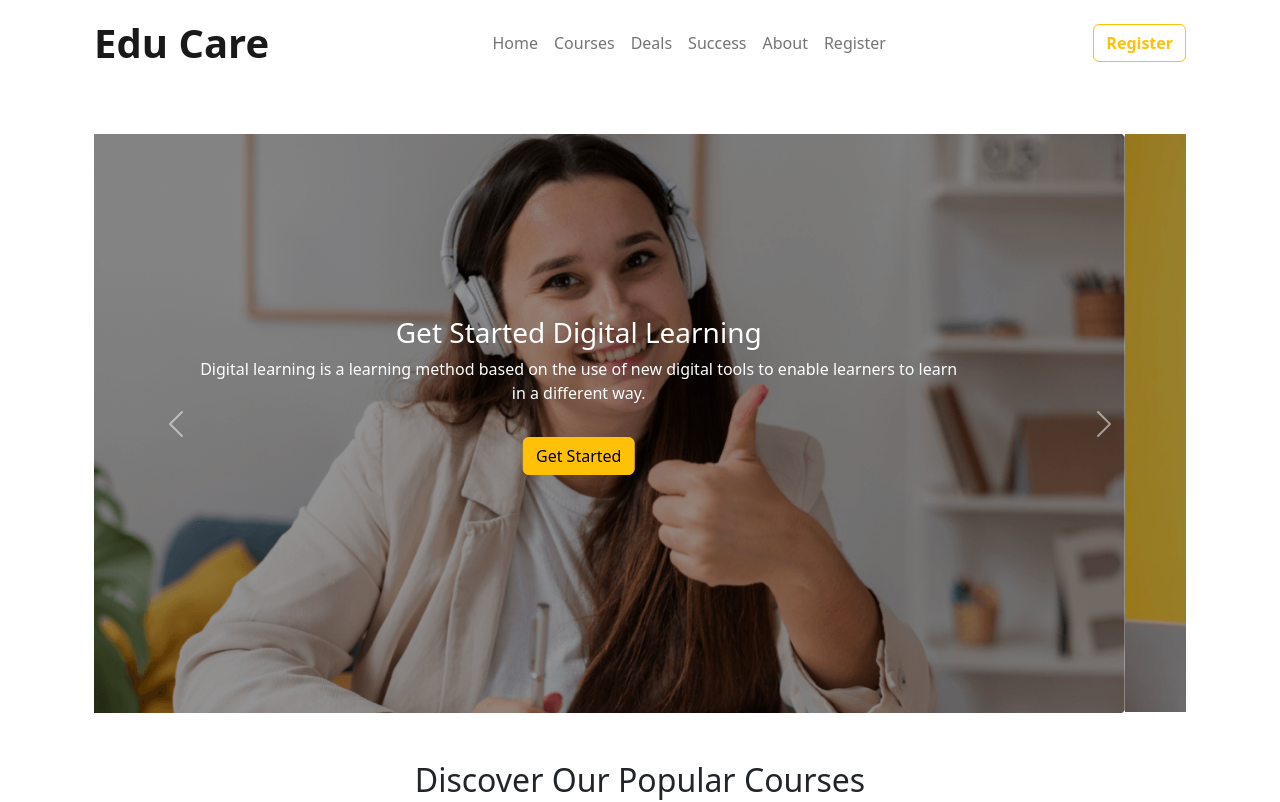
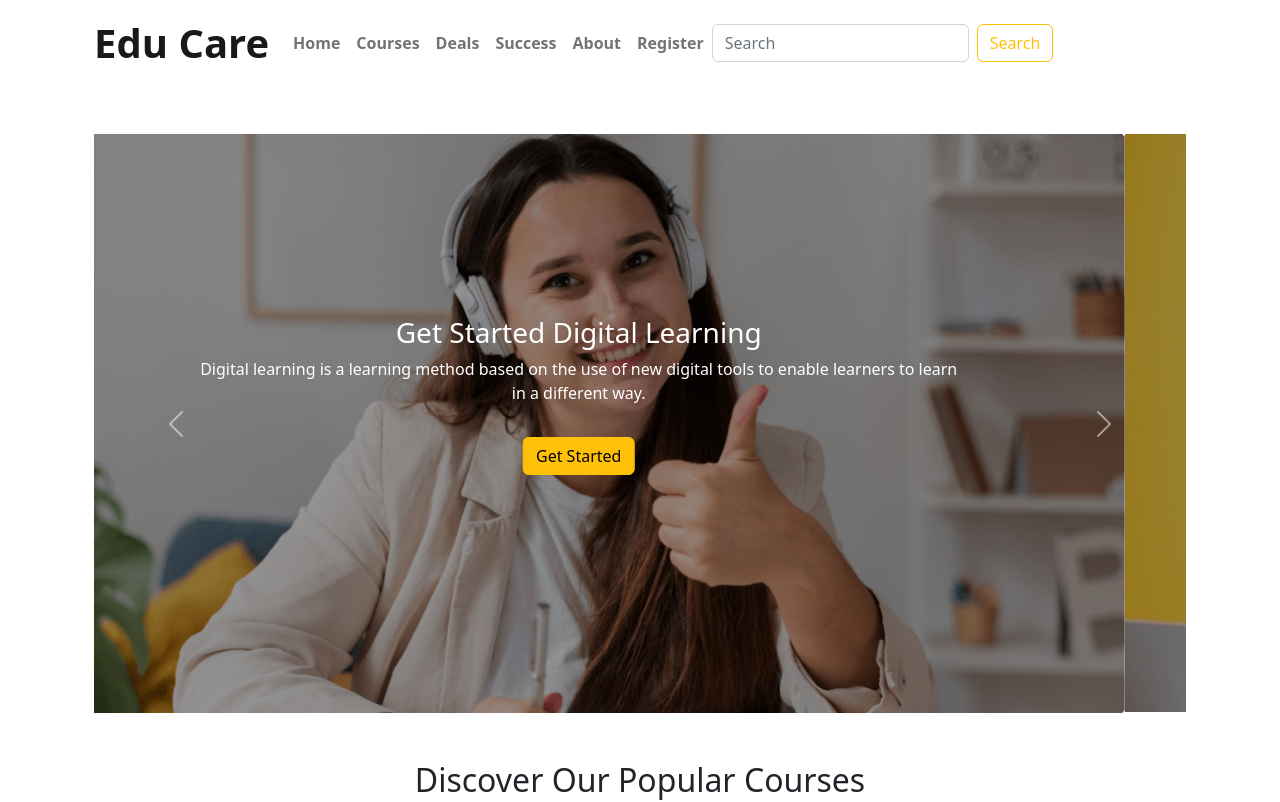
Before and after one commit to Sreemaye44/Edu-Care, a plain HTML site: page index.html in a window 1280 px wide. Shown: the top 802 px of the page. Drawn offline with nearby package versions, Linux system fonts and the light colour scheme.

Commit message:
navbar updated

```diff
--- a/index.html
+++ b/index.html
@@ -34,34 +34,31 @@
               <span class="navbar-toggler-icon"></span>
             </button>
 
-            <div class="collapse navbar-collapse  justify-content-center" id="navbarNavAltMarkup">
+            <div class="collapse navbar-collapse" id="navbarNavAltMarkup">
               <ul class="navbar-nav">
                 <li class="nav-item">
-                  <a class="nav-link" aria-current="page" href="#">Home</a>
+                  <a class="nav-link fw-bold" aria-current="page" href="#">Home</a>
                 </li>
                 <li class="nav-item">
-                  <a class="nav-link" href="#">Courses</a>
+                  <a class="nav-link fw-bold" href="#">Courses</a>
                 </li>
                 <li class="nav-item">
-                  <a class="nav-link" href="#">Deals</a>
+                  <a class="nav-link fw-bold" href="#">Deals</a>
                 </li>
                 <li class="nav-item">
-                  <a class="nav-link" href="#">Success</a>
+                  <a class="nav-link fw-bold" href="#">Success</a>
                 </li>
                 <li class="nav-item">
-                  <a class="nav-link" href="#">About</a>
+                  <a class="nav-link fw-bold" href="#">About</a>
                 </li>
                 <li class="nav-item">
-                  <a class="nav-link" href="#">Register</a>
+                  <a class="nav-link fw-bold" href="#">Register</a>
                 </li>
               </ul>
-
-            </div>
-          <div class="d-sm-none d-md-block d-lg-block">
-            <button type="button" class="btn btn-outline-warning fw-bold">
-              Register
-            </button>
-            </div>
+              <form class="d-flex flex-row " role="search">
+                <input class="form-control me-2" type="search" placeholder="Search" aria-label="Search">
+                <button class="btn btn-outline-warning" type="submit" place>Search</button>
+              </form>
 
           </nav>
 
@@ -473,7 +470,7 @@
             <div class="text-center mt-5">
               <h1>Trusted By 800+ Companies</h1>
               <div class="d-flex justify-content-between p-5">
-                <img src="images/company/company-1.png" class="img-fluid" alt="">
+                <img src="images/company/company-1.png" class="img-fluid w-3" alt="">
                 <img src="images/company/company-2.png" class="img-fluid" alt="">
                 <img src="images/company/company-3.png" class="img-fluid" alt="">
                 <img src="images/company/company-4.png" class="img-fluid" alt="">
```
